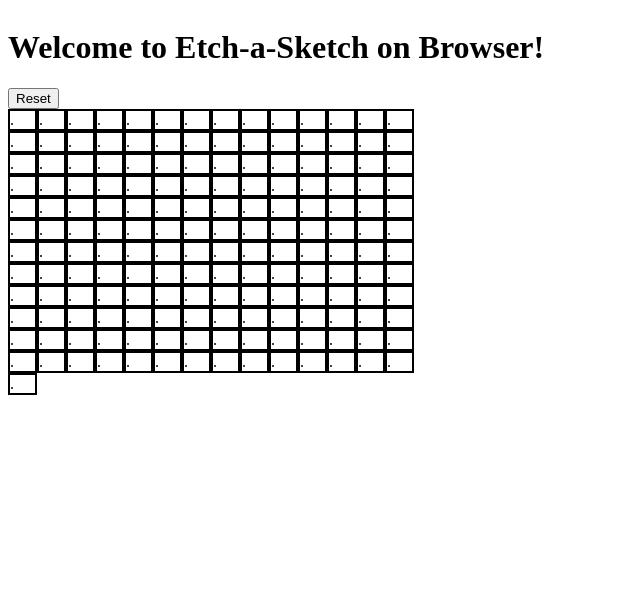
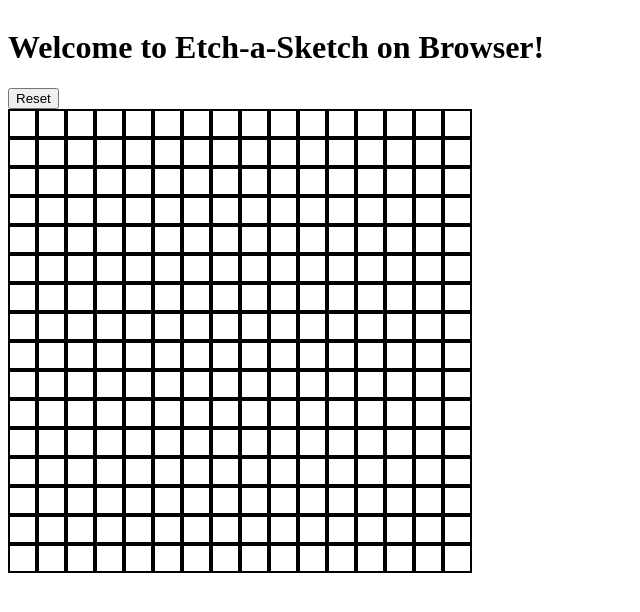
Before and after one commit to Aytrucks/etchSketch, a plain HTML site: page index.html in a window 1280 px wide. Shown: the whole page, without its empty margins (0-640 px from the left). Drawn offline with Linux system fonts and the light colour scheme.

Commit message:
Mess with drag and grid sizing

```diff
--- a/index.html
+++ b/index.html
@@ -19,7 +19,7 @@
         let container = document.querySelector('.container');
 
         let newDiv = document.createElement("div");
-        let newDivText = document.createTextNode(".");
+        let newDivText = document.createTextNode("");
         newDiv.appendChild(newDivText);
 
         //console.log(newDiv.textContent);
@@ -27,21 +27,34 @@
         newDiv.classList.add("box");
         container.appendChild(newDiv);
 
-        for(let i = 0;i < 13;i++){
-            for(let j = 0;j < 13;j++){
+        for(let i = 0;i < 16;i++){
+            for(let j = 0;j < 16;j++){
                 newDiv.classList.add("box");
                 container.appendChild(newDiv);
 
                 newDiv = document.createElement("div");
-                newDivText = document.createTextNode(".");
+                newDivText = document.createTextNode("");
                 newDiv.appendChild(newDivText);
             }
         }
-        container.addEventListener('mouseover',(event)=>{
-            let target = event.target;
-            console.log("hovered");
-            target.style.backgroundColor = "pink";
-        })
+
+        let drag = false;
+        container.addEventListener('mousedown',()=>{
+            drag = true;
+            console.log(drag);
+        });
+
+        container.addEventListener('mousemove',(event)=>{
+            if(drag){
+                let target = event.target;
+                console.log("hovered");
+                target.style.backgroundColor = "pink";
+            }
+        });
+        container.addEventListener('mouseup', () => {
+            drag = false;
+            }
+        );
 
         let boxAll = document.querySelectorAll('div.box');
 
@@ -60,7 +73,7 @@
                 container.appendChild(newDiv);
 
                 newDiv = document.createElement("div");
-                newDivText = document.createTextNode(".");
+                newDivText = document.createTextNode("");
                 newDiv.appendChild(newDivText);
                 }
             }
@@ -68,7 +81,7 @@
             boxAll.forEach((square) => {
                 square.style.backgroundColor = "black";
             })
-            document.querySelector(".container").style.maxWidth = size*29 + "px";
+            //document.querySelector(".container").style.maxWidth = size*29 + "px";
         })
     </script>
 </body>
--- a/styles.css
+++ b/styles.css
@@ -13,13 +13,14 @@ body{
     /*
     Account for square width by multiplying boxes by 29
     */
-    max-width: calc(14px * 29);
+    max-width: calc(16px * 29);
     flex-wrap: wrap;
 }
 
 .box{
     border: 2px solid black;
     width: 25px;
+    height: 25px;
 }
 
 .box:hover{
```
